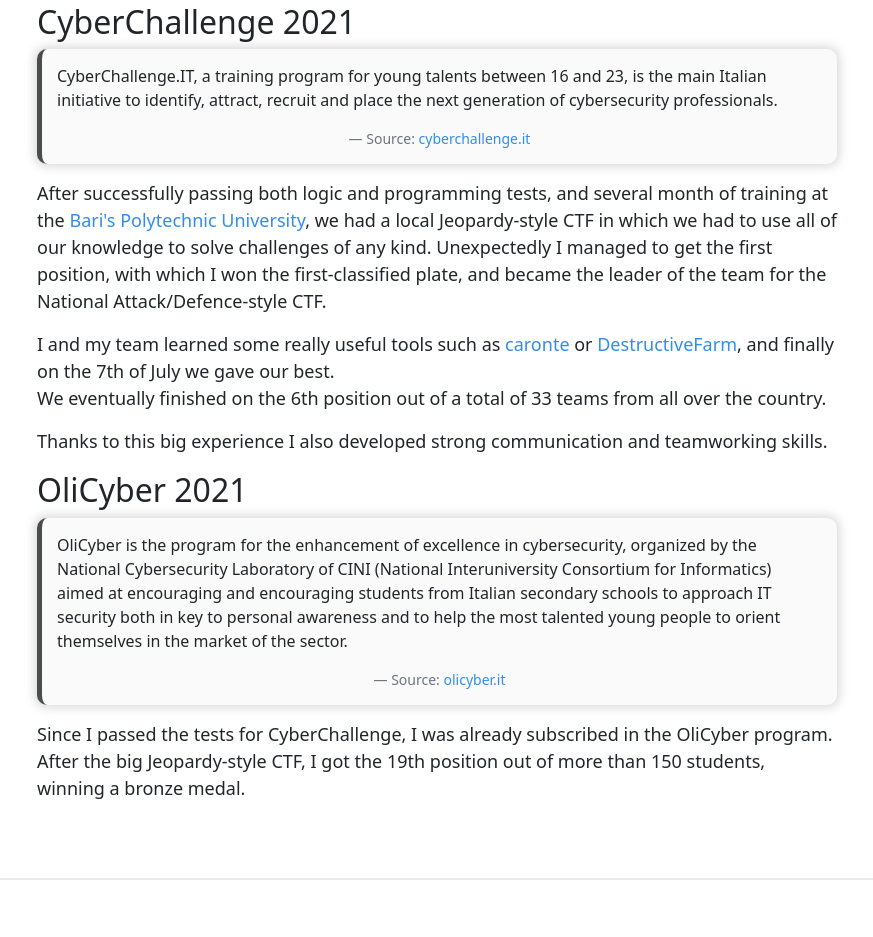
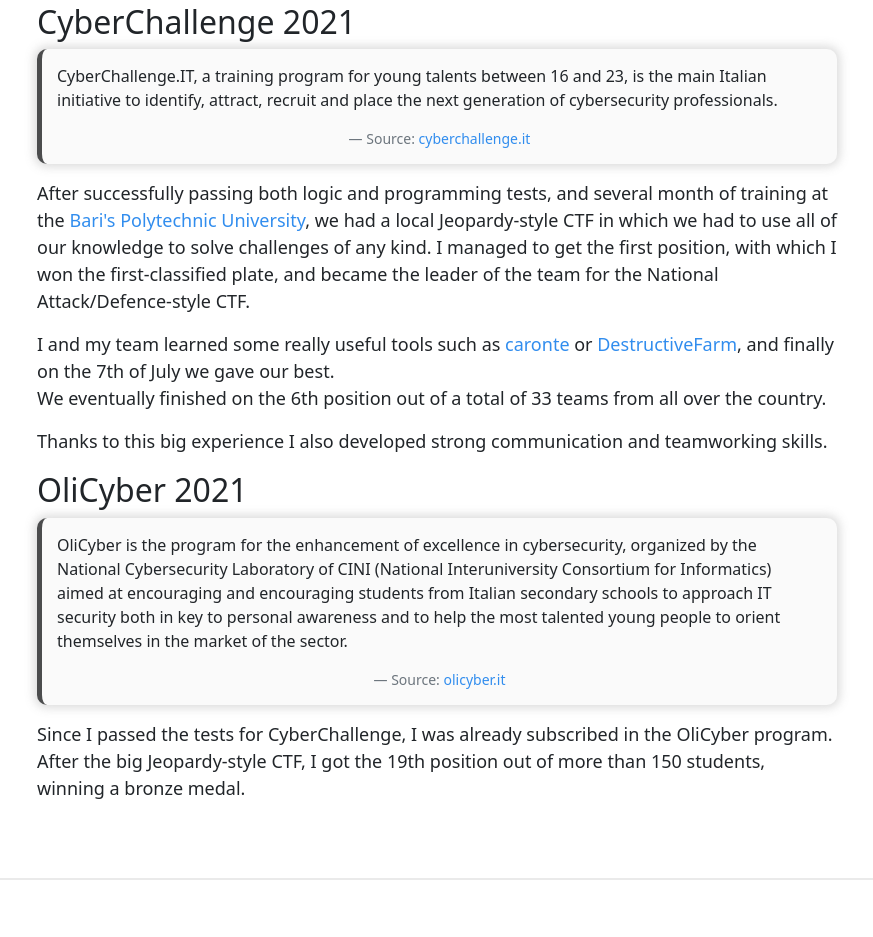
Before and after one commit to gifuzzz/gifuzzz, a Gatsby site: page / in a window 1280 px wide. Shown: the part 2074-3011 px from the top of the page, without its empty margins (203-1076 px from the left). Built offline with nearby package versions, Linux system fonts and the light colour scheme; Gatsby itself is replaced by a stand-in of ours.

Commit message:
(that was not unexpected)

```diff
--- a/src/components/Cybersecurity/Cybersecurity.js
+++ b/src/components/Cybersecurity/Cybersecurity.js
@@ -33,7 +33,7 @@
           <RevealAnimation animationClass="reveal-text reveal-text-p">
             <p>
               After successfully passing both logic and programming tests, and several month of training at the <a href={POLIBA_URL} target="_blank" rel="noreferrer">Bari's Polytechnic University</a>, we had a local Jeopardy-style CTF in which we had to use all of our knowledge to solve challenges of any kind.
-              Unexpectedly I managed to get the first position, with which I won the first-classified plate, and became the leader of the team for the National Attack/Defence-style CTF.
+              I managed to get the first position, with which I won the first-classified plate, and became the leader of the team for the National Attack/Defence-style CTF.
             </p>
           </RevealAnimation>
           <RevealAnimation animationClass="reveal-text-reverse reveal-text-p">
```
